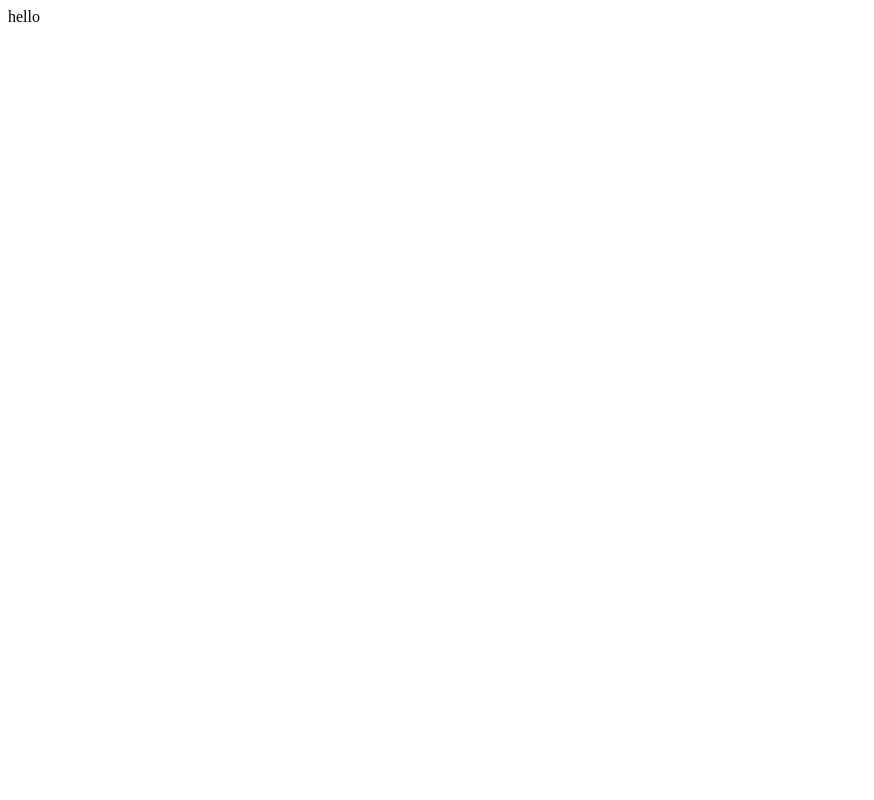
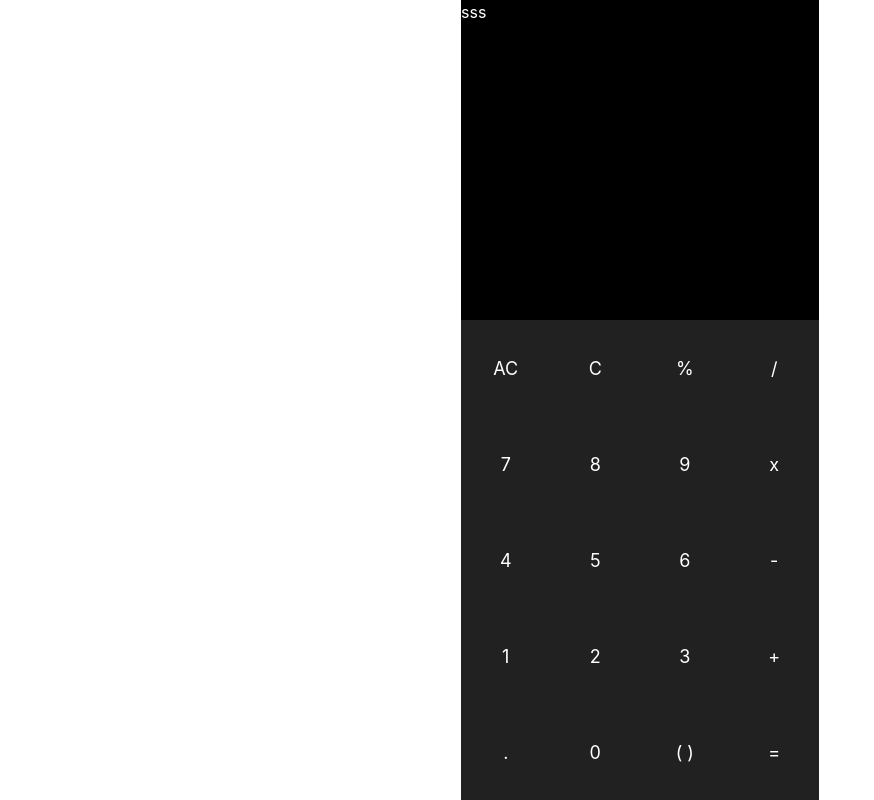
Before and after one commit to Arvindh12/calculator, a plain HTML site: page index.html in a window 1280 px wide. Shown: the whole page, without its empty margins (0-874 px from the left). Drawn offline with nearby package versions, Linux system fonts and the light colour scheme.

Commit message:
design implemented

```diff
--- a/index.html
+++ b/index.html
@@ -4,11 +4,59 @@
     <meta charset="UTF-8">
     <meta name="viewport" content="width=device-width, initial-scale=1.0">
     <title>Calculator</title>
+
+    <link rel="stylesheet" href="https://stackpath.bootstrapcdn.com/bootstrap/4.5.0/css/bootstrap.min.css" integrity="sha384-9aIt2nRpC12Uk9gS9baDl411NQApFmC26EwAOH8WgZl5MYYxFfc+NcPb1dKGj7Sk" crossorigin="anonymous">
     <link rel="stylesheet" href="style.css">
-    <script src="./index.js" defer></script>
+    <script src="./render.js" defer></script>
+    <script src="./logic.js" defer></script>
 </head>
 <body>
-    <div id="root"> <div id> hello</div> </div>
+    <div id="root">
+        <div class="container px-5">
+            <div class="row"> <div class="col-4"></div>
+            <div class="col-4">
+            <div class="row" id="disp">
+             <span class="align-middle">sss</span>
+            </div>
+            <div class="row" id="calc">
+                <div class="col-12">
+                <div class="row">
+                    <div class="col-3"><p>AC</p></div>
+                    <div class="col-3"><p>C</p></div>
+                    <div class="col-3"><p>%</p></div>
+                    <div class="col-3"><p>/</p></div>
+                </div>
+                <div class="row">
+                    <div class="col-3"><p>7</p></div>
+                    <div class="col-3"><p>8</p></div>
+                    <div class="col-3"><p>9</p></div>
+                    <div class="col-3"><p>x</p></div>
+                </div>
+                <div class="row">
+                    <div class="col-3"><p>4</p></div>
+                    <div class="col-3"><p>5</p></div>
+                    <div class="col-3"><p>6</p></div>
+                    <div class="col-3"><p>-</p></div>
+                </div>
+                <div class="row">
+                    <div class="col-3"><p>1</p></div>
+                    <div class="col-3"><p>2</p></div>
+                    <div class="col-3"><p>3</p></div>
+                    <div class="col-3"><p>+</p></div>
+                </div>
+                <div class="row">
+                    <div class="col-3"><p>.</p></div>
+                    <div class="col-3"><p>0</p></div>
+                    <div class="col-3"><p>( )</p></div>
+                    <div class="col-3"><p>=</p></div>
+                </div>
+            </div>
+            </div>
+        </div>
+            <div class="col-4"></div>
+        </div>
+        </div>
+    </div>
 
 </body>
 </html>
--- /dev/null
+++ b/logic.js
@@ -0,0 +1 @@
+document.addEventListener("click",(e)=>console.log(e))
--- a/style.css
+++ b/style.css
@@ -0,0 +1,32 @@
+#disp{
+    background-color: #000000;
+    color: white;
+    height: 40vh;
+}
+#calc{
+    background-color: #212121;
+    color: white;
+    height: 60vh;
+}
+.col-12{
+    height: 100%;
+}
+.col-12 .row{
+    height: 20%;
+}
+.col-3{
+    text-align: center;
+    position: relative;
+    font-size: 18px;
+    border-radius: 3px;
+}
+.col-3 p{
+    position: absolute;
+    top: 50%;
+    left: 0px;
+    right: 0px;
+    margin: -13px 0px 0px 0px;
+}
+.col-3:hover{
+    background-color: #5f5f5f;
+}
```
Also changed, not shown: index.js (deleted), render.js (added).
